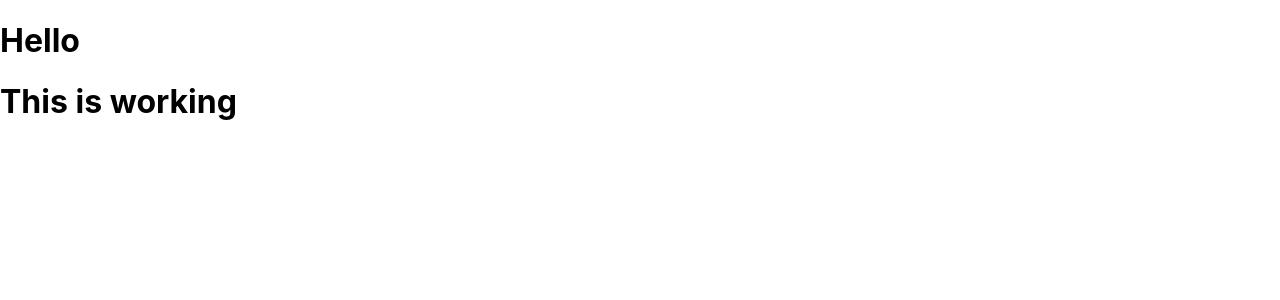
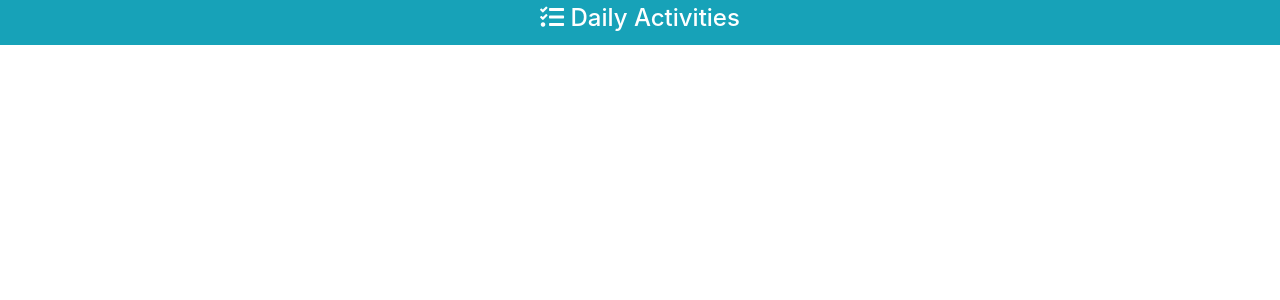
Before and after one commit to ajkacca457/daily-activities-react, a React (Create React App) app: page / in a window 1280 px wide. Shown: the top 300 px of the page. Built offline with nearby package versions, Linux system fonts and the light colour scheme.

Commit message:
add navbar element

```diff
--- a/src/App.js
+++ b/src/App.js
@@ -1,19 +1,12 @@
 import React, {Component} from 'react';
-
+import Navbar from "./components/navbar"
 
 class App extends Component{
-  constructor(props) {
-    super(props)
-    this.state={
-      name:"this is my name"
-    }
-  }
-
   render(){
     return (
       <div className="App">
-      <h1>Hello</h1>
-      <h1>This is working</h1>
+      <Navbar></Navbar>
+
       </div>
     );
   }
--- /dev/null
+++ b/src/components/navbar.js
@@ -0,0 +1,13 @@
+
+const Navbar=()=>{
+
+return (
+<div className="bg-info text-white text-center py-1 mynav">
+<h1><i className="fas fa-tasks"></i> Daily Activities</h1>
+</div>
+
+)
+
+}
+
+export default Navbar;
--- a/src/index.css
+++ b/src/index.css
@@ -1,13 +1,8 @@
 body {
-  margin: 0;
-  font-family: -apple-system, BlinkMacSystemFont, 'Segoe UI', 'Roboto', 'Oxygen',
-    'Ubuntu', 'Cantarell', 'Fira Sans', 'Droid Sans', 'Helvetica Neue',
-    sans-serif;
-  -webkit-font-smoothing: antialiased;
-  -moz-osx-font-smoothing: grayscale;
+margin: 0;
+padding: 0;
 }
 
-code {
-  font-family: source-code-pro, Menlo, Monaco, Consolas, 'Courier New',
-    monospace;
+.mynav h1 {
+  font-size: 150%;
 }
--- a/src/index.js
+++ b/src/index.js
@@ -2,6 +2,12 @@ import React from 'react';
 import ReactDOM from 'react-dom';
 import './index.css';
 import App from './App';
+import 'bootstrap/dist/css/bootstrap.min.css';
+import $ from 'jquery';
+import Popper from 'popper.js';
+import 'bootstrap/dist/js/bootstrap.bundle.min';
+import uuid from "uuid";
+import "@fortawesome/fontawesome-free/css/all.min.css";
 
 ReactDOM.render(
   <React.StrictMode>
```
Also changed, not shown: package.json (+7 -0 lines), src/components/activity.js (added), src/components/activitylist.js (added), 2 other files (tests, documents, lock files or other folders).
